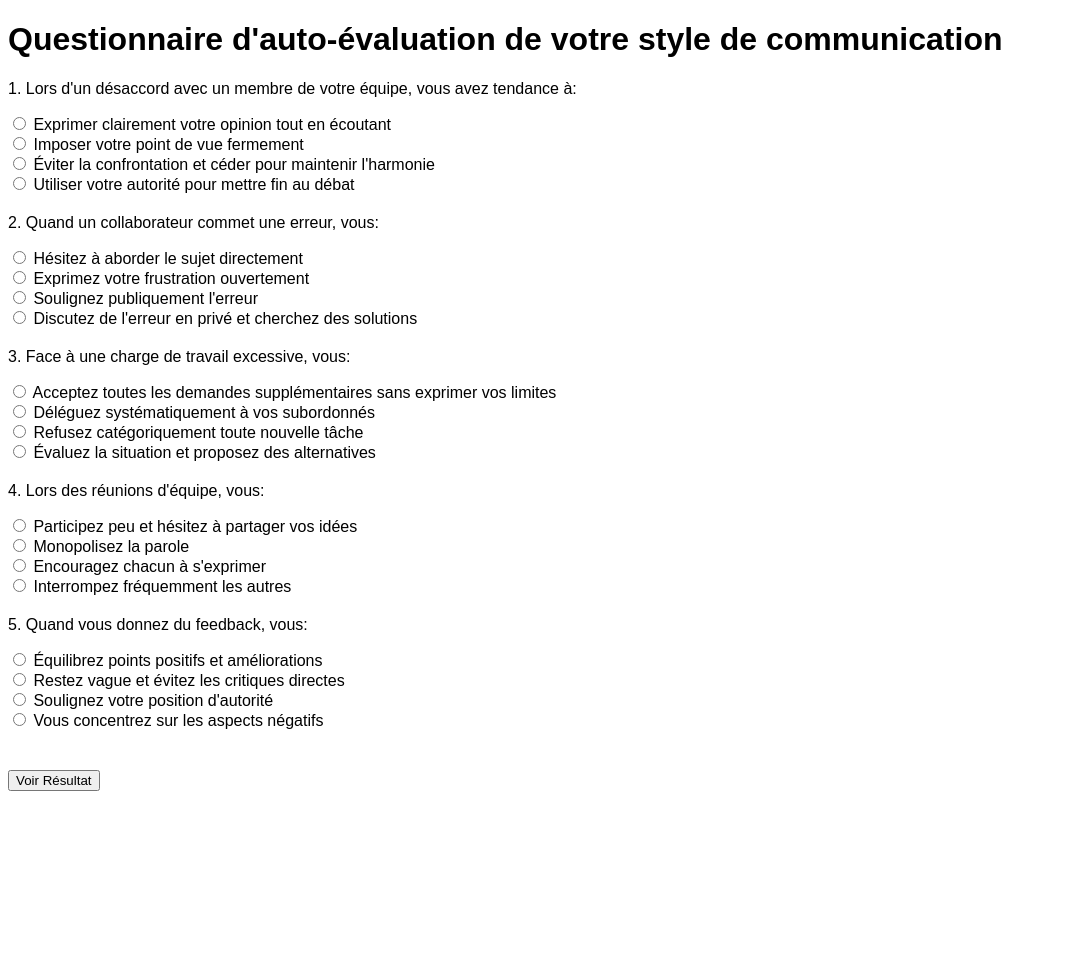
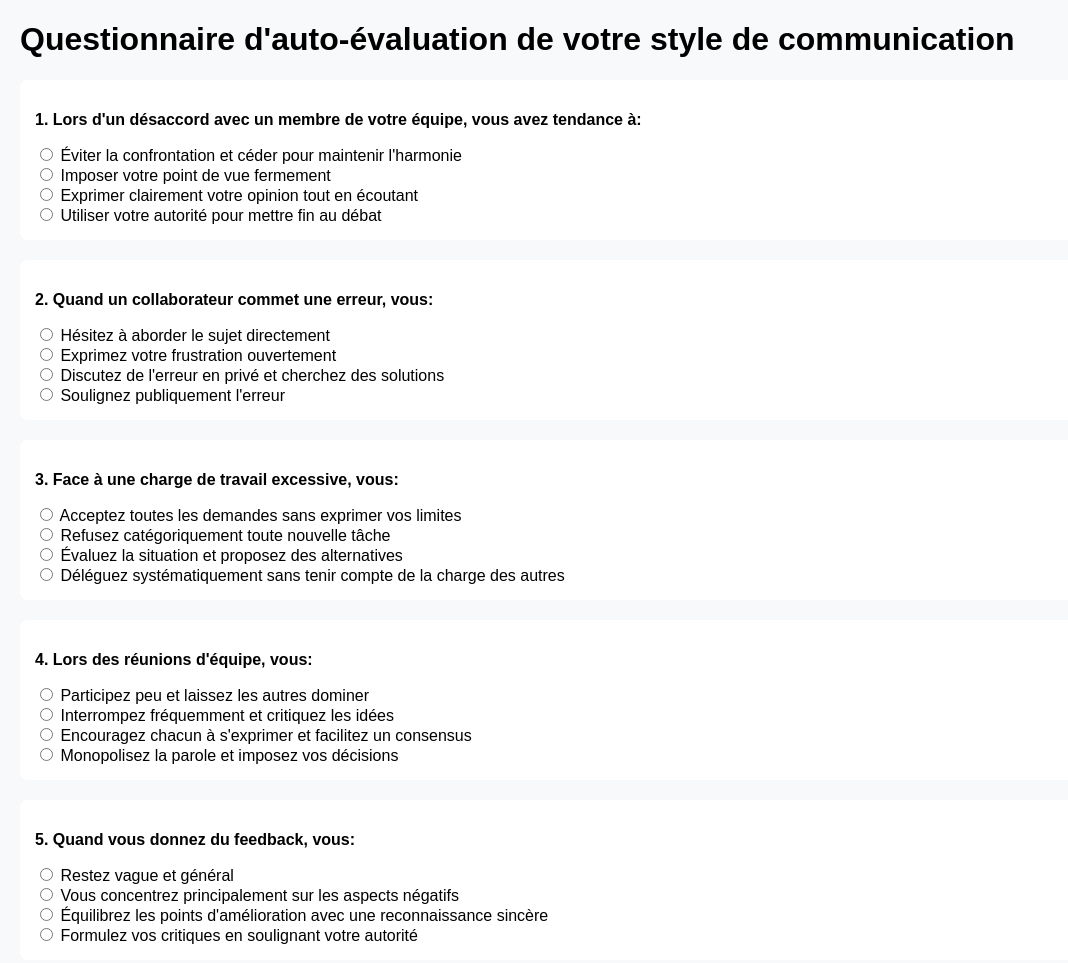
Before and after one commit to Murielfourneau/QC, a plain HTML site: page index.html in a window 1280 px wide. Shown: the top 963 px of the page, without its empty margins (0-1068 px from the left). Before the commit the page ends 811 px from the top, so only its background shows below. Drawn offline with Linux system fonts and the light colour scheme.

Commit message:
Update index.html

```diff
--- a/index.html
+++ b/index.html
@@ -5,9 +5,35 @@
     <meta name="viewport" content="width=device-width, initial-scale=1.0">
     <title>Quiz Communication Managériale</title>
     <style>
-        body { font-family: Arial, sans-serif; }
-        .question { margin-bottom: 20px; }
-        button { margin-top: 20px; }
+        body {
+            font-family: Arial, sans-serif;
+            margin: 20px;
+            background-color: #f8f9fa;
+        }
+        .question {
+            margin-bottom: 20px;
+            padding: 15px;
+            border-radius: 8px;
+            background: #ffffff;
+            transition: background 0.3s ease-in-out;
+        }
+        .question:hover {
+            background: #f0f0f0;
+            box-shadow: 0 0 10px rgba(0, 0, 0, 0.1);
+        }
+        button {
+            margin-top: 20px;
+            padding: 10px 15px;
+            font-size: 16px;
+            background-color: #007bff;
+            color: white;
+            border: none;
+            border-radius: 5px;
+            cursor: pointer;
+        }
+        button:hover {
+            background-color: #0056b3;
+        }
     </style>
 </head>
 <body>
@@ -17,70 +43,48 @@
         <button type="button" onclick="calculateResult()">Voir Résultat</button>
     </form>
     <h2 id="result"></h2>
+    <p id="resultDetails"></p>
 
     <script>
         const questions = [
-            {
-                text: "Lors d'un désaccord avec un membre de votre équipe, vous avez tendance à:",
-                answers: [
+            { text: "Lors d'un désaccord avec un membre de votre équipe, vous avez tendance à:", answers: [
                 { text: "Éviter la confrontation et céder pour maintenir l'harmonie", value: "A" },
                 { text: "Imposer votre point de vue fermement", value: "B" },
                 { text: "Exprimer clairement votre opinion tout en écoutant", value: "C" },
                 { text: "Utiliser votre autorité pour mettre fin au débat", value: "D" }
-                ]
-            },
-            {
-                text: "Quand un collaborateur commet une erreur, vous:",
-                answers: [
+            ]},
+            { text: "Quand un collaborateur commet une erreur, vous:", answers: [
                 { text: "Hésitez à aborder le sujet directement", value: "A" },
                 { text: "Exprimez votre frustration ouvertement", value: "B" },
                 { text: "Discutez de l'erreur en privé et cherchez des solutions", value: "C" },
                 { text: "Soulignez publiquement l'erreur", value: "D" }
-                ]
-            },
-            {
-                text: "Face à une charge de travail excessive, vous:",
-                answers: [
-                    { text: "Acceptez toutes les demandes supplémentaires sans exprimer vos limites", value: "A" },
+            ]},
+            { text: "Face à une charge de travail excessive, vous:", answers: [
+                { text: "Acceptez toutes les demandes sans exprimer vos limites", value: "A" },
                 { text: "Refusez catégoriquement toute nouvelle tâche", value: "B" },
                 { text: "Évaluez la situation et proposez des alternatives", value: "C" },
-                    { text: "Déléguez systématiquement à vos subordonnés", value: "D" }
-                ]
-            },
-            {
-                text: "Lors des réunions d'équipe, vous:",
-                answers: [
-                    { text: "Participez peu et hésitez à partager vos idées", value: "A" },
-                    { text: "Interrompez fréquemment les autres", value: "B" },
-                    { text: "Encouragez chacun à s'exprimer", value: "C" },
-                    { text: "Monopolisez la parole", value: "D" }
-                ]
-            },
-            {
-                text: "Quand vous donnez du feedback, vous:",
-                answers: [
-                    { text: "Restez vague et évitez les critiques directes", value: "A" },
-                    { text: "Vous concentrez sur les aspects négatifs", value: "B" },
-                    { text: "Équilibrez points positifs et améliorations", value: "C" },
-                    { text: "Soulignez votre position d'autorité", value: "D" }
-                ]
-            }
+                { text: "Déléguez systématiquement sans tenir compte de la charge des autres", value: "D" }
+            ]},
+            { text: "Lors des réunions d'équipe, vous:", answers: [
+                { text: "Participez peu et laissez les autres dominer", value: "A" },
+                { text: "Interrompez fréquemment et critiquez les idées", value: "B" },
+                { text: "Encouragez chacun à s'exprimer et facilitez un consensus", value: "C" },
+                { text: "Monopolisez la parole et imposez vos décisions", value: "D" }
+            ]},
+            { text: "Quand vous donnez du feedback, vous:", answers: [
+                { text: "Restez vague et général", value: "A" },
+                { text: "Vous concentrez principalement sur les aspects négatifs", value: "B" },
+                { text: "Équilibrez les points d'amélioration avec une reconnaissance sincère", value: "C" },
+                { text: "Formulez vos critiques en soulignant votre autorité", value: "D" }
+            ]},
         ];
-
-        function shuffleArray(array) {
-            for (let i = array.length - 1; i > 0; i--) {
-                const j = Math.floor(Math.random() * (i + 1));
-                [array[i], array[j]] = [array[j], array[i]];
-            }
-        }
 
         function loadQuestions() {
             const container = document.getElementById('questionsContainer');
             container.innerHTML = '';
 
             questions.forEach((q, index) => {
-                shuffleArray(q.answers);
-                let questionHTML = `<div class='question'><p>${index + 1}. ${q.text}</p>`;
+                let questionHTML = `<div class='question'><p><strong>${index + 1}. ${q.text}</strong></p>`;
                 q.answers.forEach(a => {
                     questionHTML += `<label><input type='radio' name='q${index}' value='${a.value}'> ${a.text}</label><br>`;
                 });
@@ -106,7 +110,15 @@
                 D: "Communication dominatrice"
             };
 
+            let descriptions = {
+                A: "Vous évitez les confrontations et avez du mal à exprimer vos besoins. Ce style peut créer des malentendus et un manque de direction claire.",
+                B: "Vous exprimez vos pensées de manière directe mais parfois trop durement. Cela peut générer des tensions dans votre équipe.",
+                C: "Vous savez communiquer clairement tout en respectant les autres. Ce style favorise un environnement de travail productif et respectueux.",
+                D: "Vous imposez vos décisions sans débat. Cela peut être efficace à court terme mais peut engendrer du ressentiment à long terme."
+            };
+
             document.getElementById('result').innerText = `Votre style prédominant est: ${styles[maxCategory]}`;
+            document.getElementById('resultDetails').innerText = descriptions[maxCategory];
         }
 
         loadQuestions();
```
Lines whose indentation alone changed are shown as unchanged.
